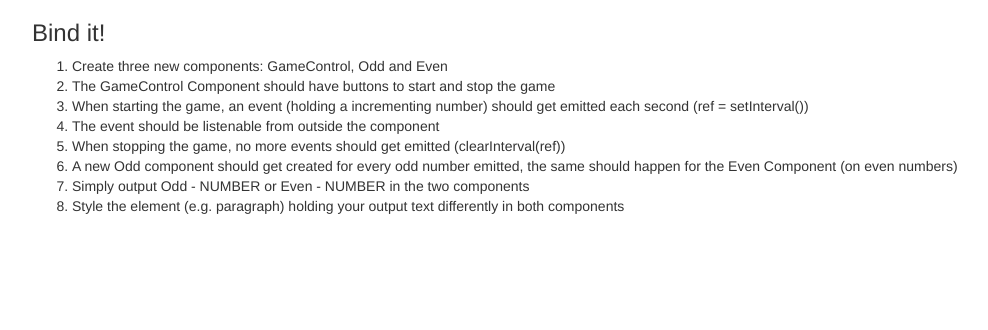
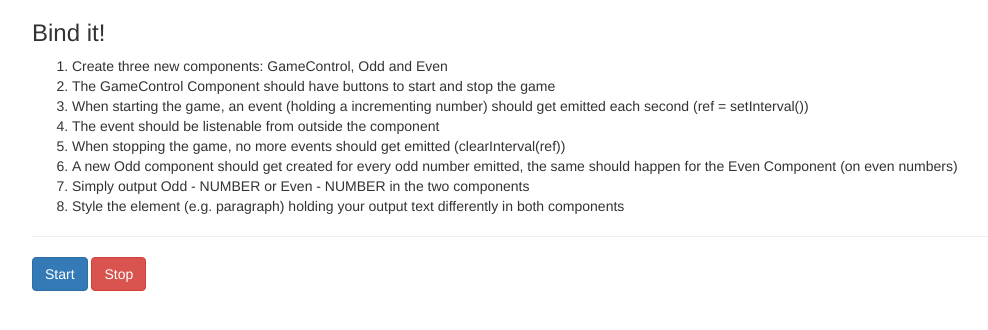
Before and after one commit to GergKllai1/angular-advanced-databinding-exercise, an Angular app: page / in a window 1280 px wide. Shown: the top 330 px of the page, without its empty margins (38-1026 px from the left). Built offline with nearby package versions, Linux system fonts and the light colour scheme.

Commit message:
Creates buttons

```diff
--- a/src/app/app.component.html
+++ b/src/app/app.component.html
@@ -12,6 +12,8 @@
         <li>Simply output Odd - NUMBER or Even - NUMBER in the two components</li>
         <li>Style the element (e.g. paragraph) holding your output text differently in both components</li>
       </ol>
+      <hr>
+      <app-game-control></app-game-control>
     </div>
   </div>
 </div>
--- a/src/app/game-control/game-control.component.html
+++ b/src/app/game-control/game-control.component.html
@@ -1,3 +1,2 @@
-<p>
-  game-control works!
-</p>
+<button class="btn btn-primary">Start</button>
+<button class="btn btn-danger">Stop</button>
--- a/src/app/game-control/game-control.component.ts
+++ b/src/app/game-control/game-control.component.ts
@@ -1,4 +1,4 @@
-import { Component, OnInit } from '@angular/core';
+import { Component, OnInit, Output, EventEmitter } from '@angular/core';
 
 @Component({
   selector: 'app-game-control',
--- a/src/main.ts
+++ b/src/main.ts
@@ -8,5 +8,5 @@
   enableProdMode();
 }
 
-platformBrowserDynamic().bootstrapModule(AppModule)
+platformBrowserDynamic().bootstrapModule(AppModule, { preserveWhitespaces: true})
   .catch(err => console.log(err));
```
